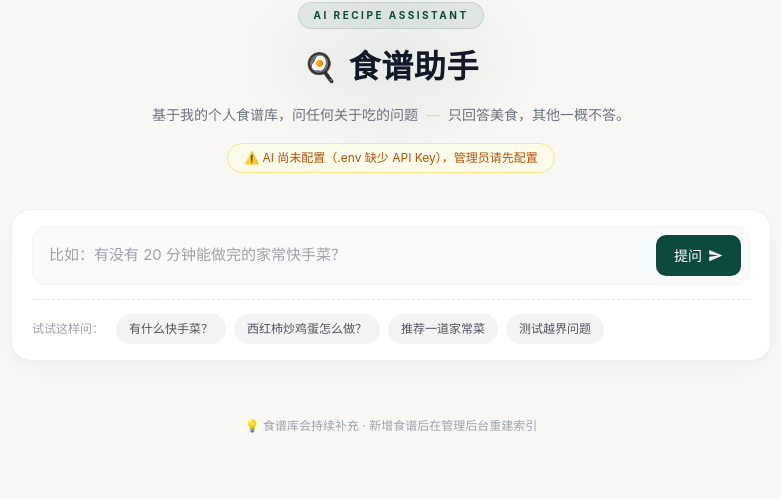
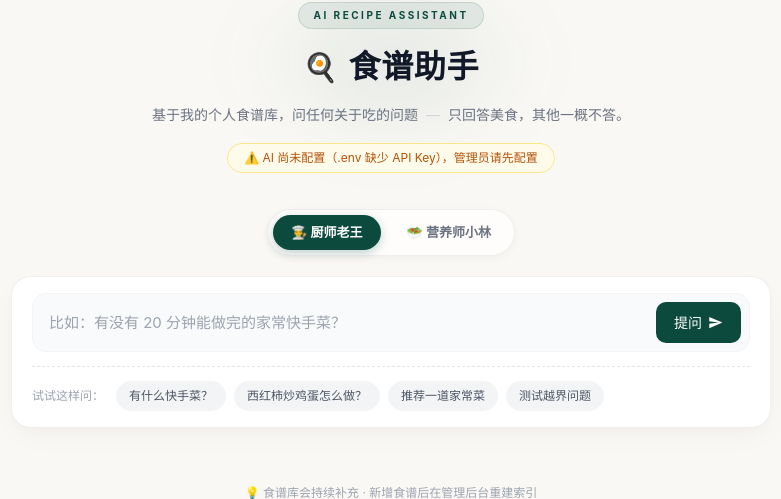
Before and after one commit to 131huahua/ziyi-blog, a FastAPI app: page /recipes in a window 1280 px wide. Shown: the part 63-562 px from the top of the page, without its empty margins (249-1030 px from the left). Run offline with FastAPI, Linux system fonts and the light colour scheme; data comes from the database, SQL or seed files in the repository; data that the repository does not hold is empty; some libraries are stand-ins or nearby versions.

Commit message:
feat: 身份切换接口 /api/ai/role（POST 切换 + GET 查询）+ 前端厨师/营养师切换按钮

```diff
--- a/main.py
+++ b/main.py
@@ -786,6 +786,41 @@ def ai_chat_clear(req: AiChatClearRequest, request: Request):
     return {"status": "ok"}
 
 
+class AiRoleRequest(BaseModel):
+    user_id: str = "anonymous"
+    role: str = "chef"  # chef（厨师老王）/ nutritionist（营养师小林）
+
+
+@app.post("/api/ai/role")
+def ai_role_switch(req: AiRoleRequest, request: Request):
+    """切换身份：chef（厨师老王）/ nutritionist（营养师小林），写入访客画像（长期生效）
+
+    body: {"user_id": "...", "role": "chef" | "nutritionist"}
+    """
+    from ai_recipe import quota
+
+    if not quota.resolve_token(request):
+        ok, msg = quota.check_origin(request)
+        if not ok:
+            raise HTTPException(status_code=403, detail=msg)
+
+    role = (req.role or "chef").strip().lower()
+    if role not in ("chef", "nutritionist"):
+        raise HTTPException(status_code=400, detail="role 只能是 chef 或 nutritionist")
+
+    from ai_recipe.memory import update_profile
+    user_id = (req.user_id or "anonymous").strip()[:64]
+    update_profile(user_id, role=role)
+    return {"status": "ok", "role": role}
+
+
+@app.get("/api/ai/role/{user_id}")
+def ai_role_get(user_id: str, request: Request):
+    """查询当前身份（前端加载时同步按钮状态）"""
+    from ai_recipe.memory import get_profile
+    return {"role": get_profile(user_id.strip()[:64]).get("role", "chef")}
+
+
 @app.get("/api/ai/quota")
 def ai_quota(request: Request):
     """AI 用量统计（后台 AI 助手面板，需登录）"""
--- a/templates/recipes.html
+++ b/templates/recipes.html
@@ -64,6 +64,46 @@
     html.dark .assistant-subtitle { color: #9ca3af; }
     .assistant-subtitle .divider { color: #d1d5db; margin: 0 4px; }
     html.dark .assistant-subtitle .divider { color: #374151; }
+
+    /* 身份切换胶囊 */
+    .role-switch {
+        display: flex;
+        align-items: center;
+        gap: 8px;
+        margin-bottom: 20px;
+        background: rgba(255, 255, 255, 0.7);
+        border: 1px solid rgba(0, 0, 0, 0.06);
+        border-radius: 30px;
+        padding: 5px;
+        box-shadow: 0 2px 8px rgba(0, 0, 0, 0.04);
+    }
+    html.dark .role-switch { background: rgba(255, 255, 255, 0.05); border-color: rgba(255, 255, 255, 0.08); }
+    .role-btn {
+        display: flex;
+        align-items: center;
+        gap: 6px;
+        border: none;
+        background: transparent;
+        color: #6b7280;
+        font-size: 13px;
+        font-weight: 600;
+        padding: 8px 18px;
+        border-radius: 24px;
+        cursor: pointer;
+        transition: all 0.25s ease;
+        font-family: inherit;
+    }
+    html.dark .role-btn { color: #9ca3af; }
+    .role-btn:hover { color: #0c4a3e; background: rgba(12, 74, 62, 0.06); }
+    html.dark .role-btn:hover { color: #6ee7b7; background: rgba(16, 185, 129, 0.08); }
+    .role-btn.active {
+        background: #0c4a3e;
+        color: #fff;
+        box-shadow: 0 3px 10px rgba(12, 74, 62, 0.25);
+    }
+    html.dark .role-btn.active { background: #0f5b47; color: #fff; }
+    .role-btn.active:hover { color: #fff; background: #116252; }
+    html.dark .role-btn.active:hover { background: #116252; }
 
     /* 主交互卡片 */
     .assistant-main { width: 100%; }
@@ -356,7 +396,13 @@
         {% endif %}
     </header>
 
-    <!-- 2. 核心提问卡片 -->
+    <!-- 2. 身份切换：厨师老王 / 营养师小林 -->
+    <div class="role-switch" role="tablist" aria-label="切换身份">
+        <button class="role-btn active" id="roleChef" data-role="chef" onclick="switchRole('chef')">👨‍🍳 厨师老王</button>
+        <button class="role-btn" id="roleNutri" data-role="nutritionist" onclick="switchRole('nutritionist')">🥗 营养师小林</button>
+    </div>
+
+    <!-- 3. 核心提问卡片 -->
     <main class="assistant-main">
         <div class="search-card">
             <div class="input-wrapper">
@@ -406,6 +452,46 @@
         }
         return id;
     }
+
+    // 身份切换按钮高亮
+    function setRoleUI(role) {
+        document.getElementById('roleChef').classList.toggle('active', role !== 'nutritionist');
+        document.getElementById('roleNutri').classList.toggle('active', role === 'nutritionist');
+    }
+
+    // 显式切换身份（厨师老王 / 营养师小林），服务端长期记住
+    async function switchRole(role) {
+        const btn = document.querySelector(`.role-btn[data-role="${role}"]`);
+        if (!btn || btn.disabled) return;
+        btn.disabled = true;
+        try {
+            const res = await fetch('/api/ai/role', {
+                method: 'POST',
+                headers: { 'Content-Type': 'application/json' },
+                body: JSON.stringify({ user_id: getVisitorId(), role })
+            });
+            const data = await res.json();
+            if (!res.ok) throw new Error(data.detail || '切换失败');
+            setRoleUI(data.role);
+            localStorage.setItem('recipe_role', data.role);
+        } catch (e) {
+            alert('切换失败：' + (e.message || '网络错误'));
+        } finally {
+            btn.disabled = false;
+        }
+    }
+
+    // 页面加载：与服务端同步当前身份（多设备一致）
+    (async function syncRoleOnLoad() {
+        try {
+            const res = await fetch('/api/ai/role/' + encodeURIComponent(getVisitorId()));
+            const data = await res.json();
+            if (res.ok && data.role) {
+                setRoleUI(data.role);
+                localStorage.setItem('recipe_role', data.role);
+            }
+        } catch (e) { /* 服务暂不可用就保持默认 */ }
+    })();
 
     // 身份 → 头像/名字
     function roleMeta(role) {
@@ -480,6 +566,7 @@
         const meta = roleMeta(role || 'chef');
         card.querySelector('.bot-avatar').textContent = meta.avatar;
         card.querySelector('.bot-name').textContent = meta.name;
+        setRoleUI(role || 'chef');  // 对话中自动切换身份时，同步按钮高亮
         card.querySelector('.status-tag').className = 'status-tag';
         card.querySelector('.status-tag').textContent = '✓ 已找到';
 
```
Also changed, not shown: 1 other file.
